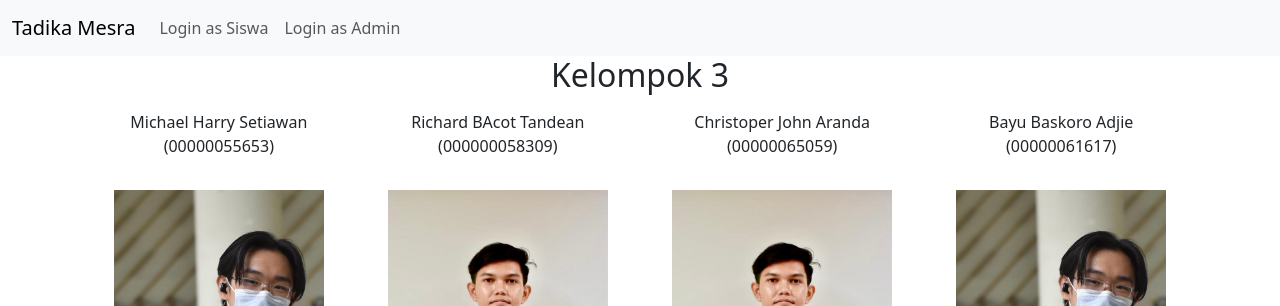
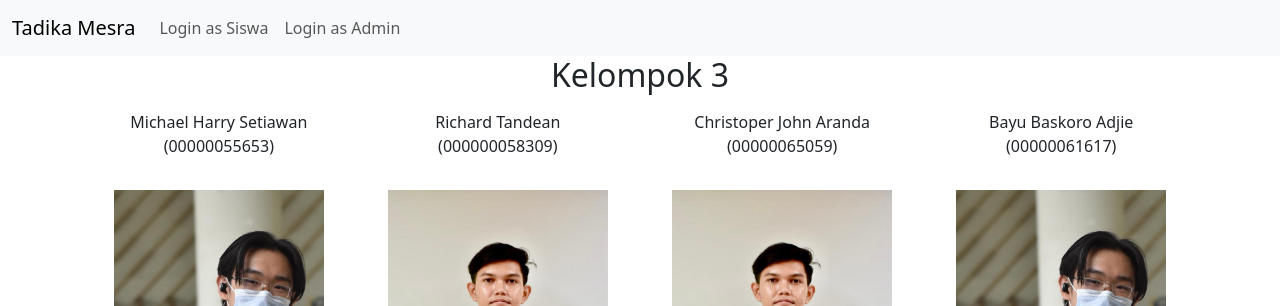
Before and after one commit to MichaelHaes/UTSWebProg, a PHP site: page /about_us.php in a window 1280 px wide. Shown: the top 306 px of the page. Run offline with PHP 8.4, Linux system fonts and the light colour scheme.

Commit message:
Update about_us.php

```diff
--- a/ricat/about_us.php
+++ b/ricat/about_us.php
@@ -36,7 +36,7 @@
                 <div class="mx-4">
                     <div class="d-flex flex-column">
                         <div class="p-2">
-                            <p>Richard  BAcot Tandean<br/>(000000058309)</p>
+                            <p>Richard Tandean<br/>(000000058309)</p>
                         </div>
                         <div class="p-2">
                             <img src="foto/john.jpeg" class="img-fluid"/>
```
